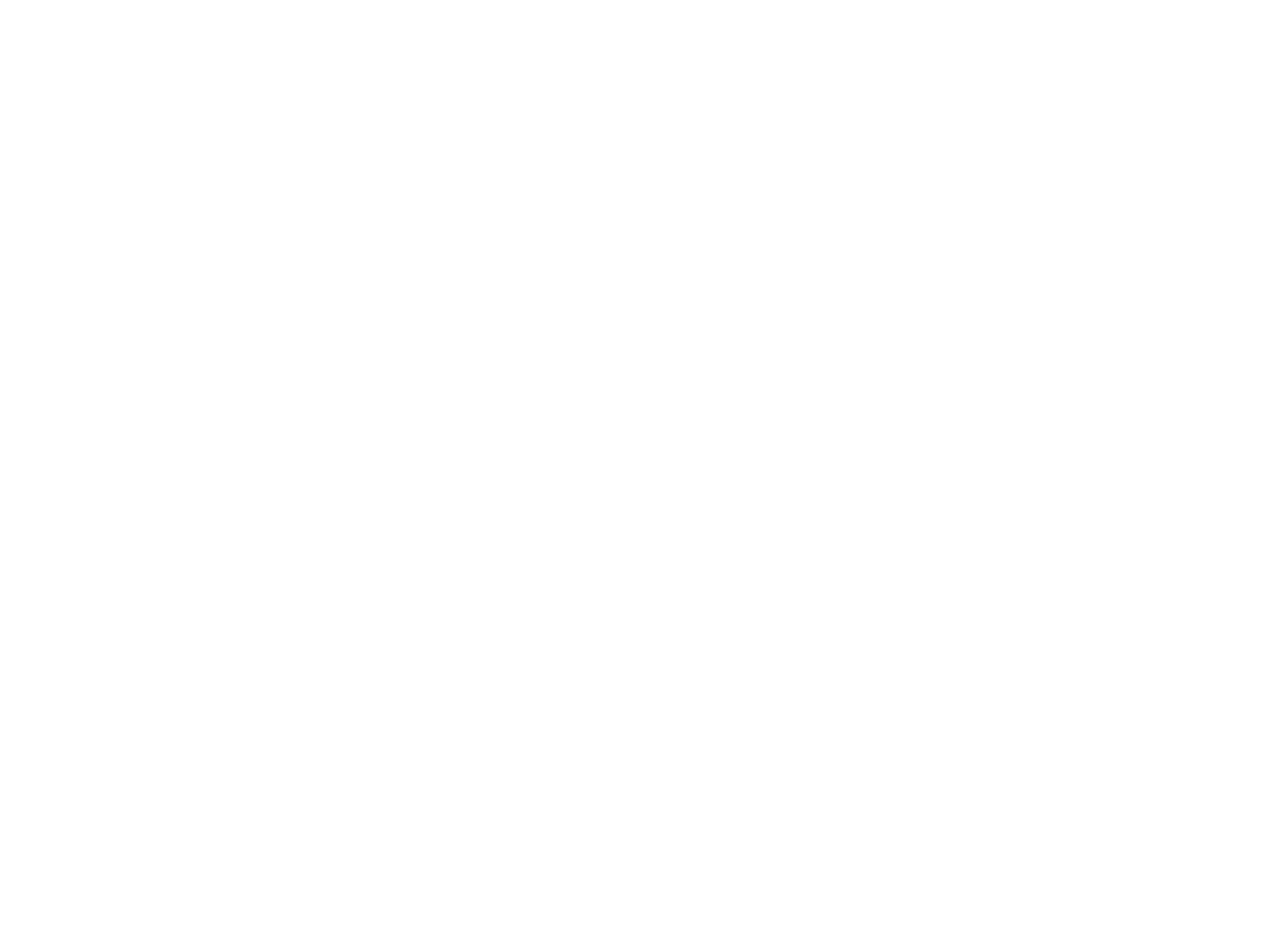
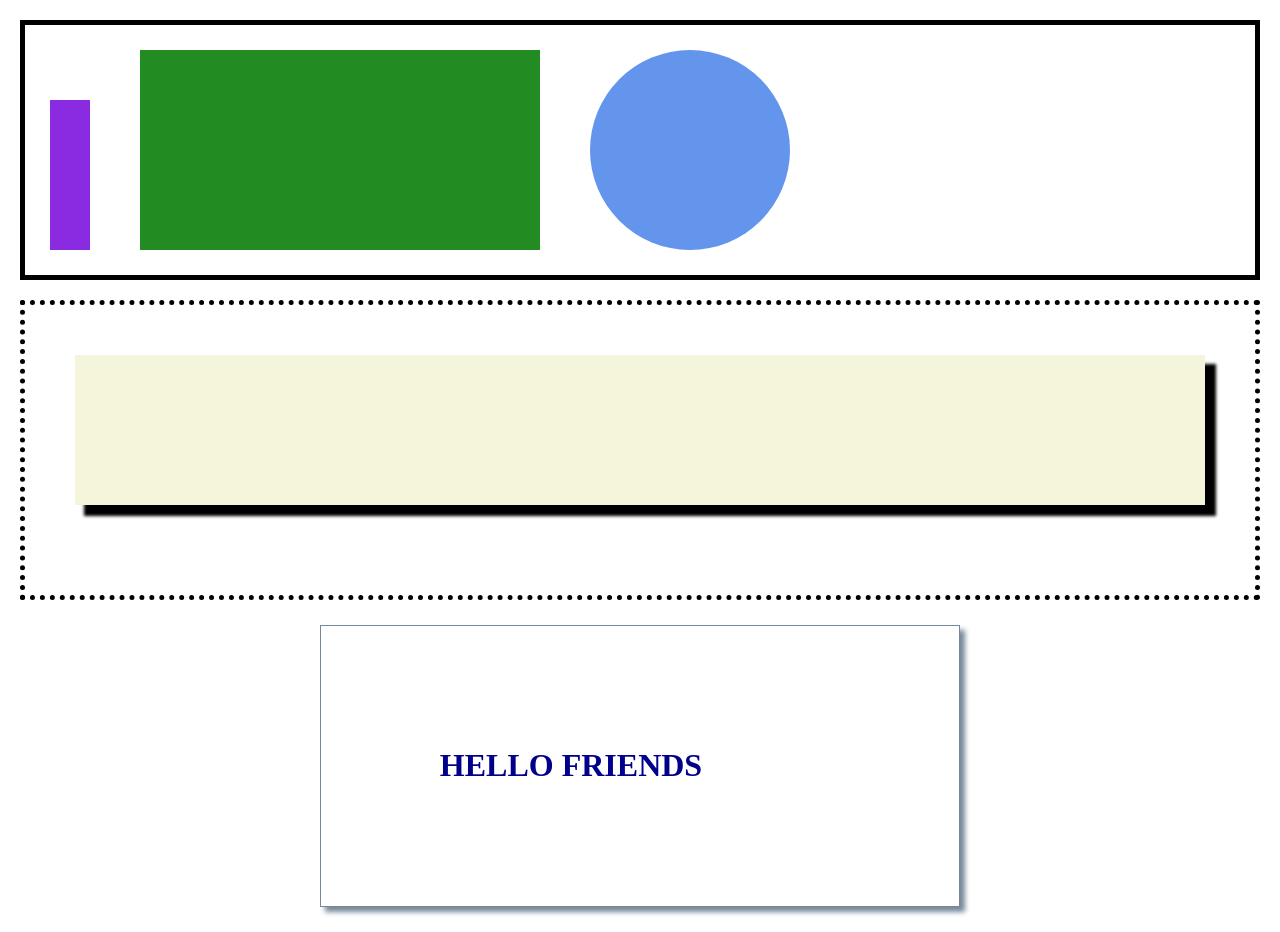
Before and after one commit to JacobMorse1/html-css-2-lab, a plain HTML site: page drill-2/index.html in a window 1280 px wide. Before the commit the page ends 800 px from the top, so only its background shows below. Drawn offline with Linux system fonts and the light colour scheme.

Commit message:
working drill 2

```diff
--- a/drill-2/index.css
+++ b/drill-2/index.css
@@ -0,0 +1,67 @@
+body {
+    margin: 0;
+    padding: 0;
+}
+
+#container-box {
+    display: flex;
+    height: 200px;
+    margin: 20px;
+    padding: 25px;
+    border: 5px solid black;
+    align-items: flex-end;
+}
+#purple-box {
+    position: relative;
+    height: 150px;
+    width: 40px;
+    background-color: blueviolet;
+    margin-right: 25px;
+}
+#green-box {
+    position: relative;
+    height: 200px;
+    width: 400px;
+    background-color: forestgreen;
+    margin: 0px 25px;
+}
+#blue-circle {
+    position: relative;
+    height: 200px;
+    width: 200px;
+    border-radius: 50%;
+    background-color: cornflowerblue;
+    margin: 0px 25px;
+}
+.second-box {
+    /* display: flex; */
+    box-sizing: border-box;
+    padding: 50px;
+    height: 300px;
+    margin: 20px;
+    border: 5px dotted black;
+    /* background-color: beige; */
+}
+.content-box {
+    position: relative;
+    height: 150px;
+    width: 100%;
+    background-color: beige;
+    box-shadow: 10px 10px 3px 1px black;
+}
+.bottom-container {
+    width: 50%;
+    padding: 100px;
+    box-sizing: border-box;
+    margin: 25px auto;
+    border: 1px solid lightslategray;
+    box-sizing: border-box;
+    box-shadow: 5px 5px 5px 0px lightslategray;
+
+}
+
+h1{
+    width: 300px;
+    color: darkblue;
+    text-align: center;
+}
--- a/drill-2/index.html
+++ b/drill-2/index.html
@@ -0,0 +1,29 @@
+<!DOCTYPE html>
+<html lang="en">
+<head>
+    <meta charset="UTF-8">
+    <meta http-equiv="X-UA-Compatible" content="IE=edge">
+    <meta name="viewport" content="width=device-width, initial-scale=1.0">
+    <link rel="stylesheet" href="index.css">
+    <title>Hello Friends</title>
+</head>
+<body>
+    <section>
+        <div id="container-box">
+            <div id="purple-box"></div>
+            <div id="green-box"></div>
+            <div id="blue-circle"></div>
+        </div>
+    </section>
+    <section>
+        <div class="second-box">
+            <div class="content-box"></div>
+            </div>
+    </section>
+    <footer>
+        <div class="bottom-container">
+            <h1>HELLO FRIENDS</h1>
+        </div>
+    </footer>
+</body>
+</html>
```
Also changed, not shown: drill-1/index.css (+9 -6 lines).
